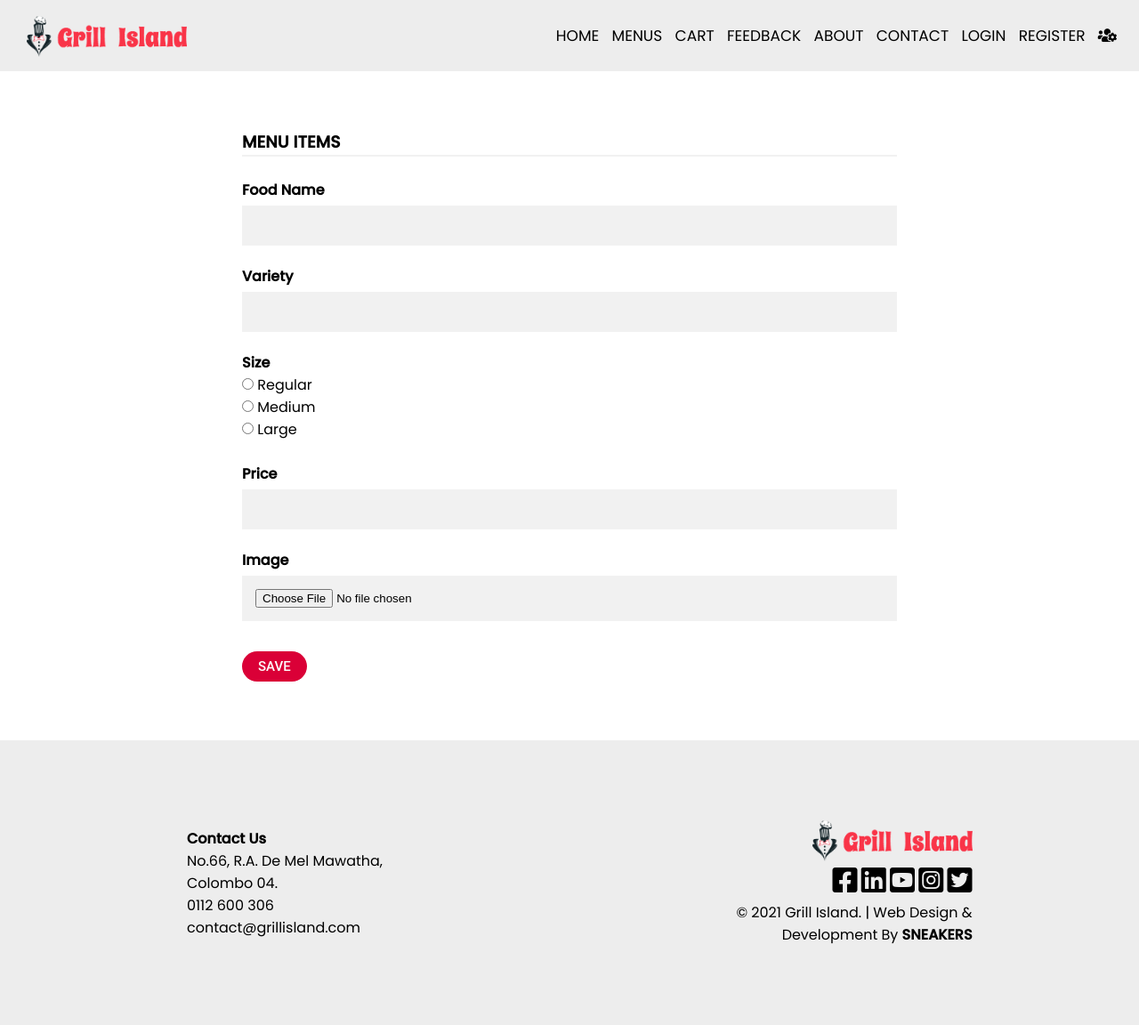
After one commit to akapez/grill-island-wdp, a PHP site: page /grill-island/foods.php in a window 1280 px wide. The commit adds this page. Shown: the whole page at 89% size. Run offline with PHP 8.4, Linux system fonts and the light colour scheme.

Commit message:
food item page design

```diff
--- a/feedback.php
+++ b/feedback.php
@@ -23,7 +23,7 @@
 
       <input class="fb_input" type="number" placeholder="Phone Number" id="phone" name="phone" required />
 
-      <label for="age">Select Gender</label><br />
+      <label for="gender">Select Gender</label><br />
       <input type="radio" id="male" name="gender" value="Male" />
       <label for="male">Male</label><br />
       <input type="radio" id="female" name="gender" value="Female" />
--- /dev/null
+++ b/foods.php
@@ -0,0 +1,42 @@
+<?php require_once 'includes/header.php'; ?>
+
+<!--banner-->
+<section class="fooditems-banner"></section>
+
+<div class="fooditems-form">
+    <form method="POST" action="" autocomplete="off">
+
+        <div class="fooditems-container">
+            <h3>MENU ITEMS</h3>
+            <hr />
+
+            <label for="foodName"><b>Food Name</b></label>
+            <input type="text" name="foodName"/>
+
+            <label for=" variety"><b>Variety</b></label>
+            <input type="text" name=" variety"/>
+
+            <label for="size"><b>Size</b></label><br />
+            <input type="radio" name="size" value="regular" />
+            <label for="regular">Regular</label><br />
+            <input type="radio" name="size" value="medium" />
+            <label for="medium">Medium</label><br />
+            <input type="radio" name="size" value="large" />
+            <label for="large">Large</label><br /><br />
+
+            <label for="price"><b>Price</b></label>
+            <input type="text" name="price"/>
+
+            <label for="price"><b>Image</b></label>
+            <input type="file" id="myFile" name="filename">
+
+            <button type="submit" name="submit-food" class="fooditembtn">
+                SAVE
+            </button>
+        </div>
+
+    </form>
+
+</div>
+
+<?php require_once 'includes/footer.php'; ?>
--- a/includes/header.php
+++ b/includes/header.php
@@ -24,10 +24,10 @@
     <link rel="stylesheet" href="./styles/index.css" />
     <!--profile css-->
     <link rel="stylesheet" href="./styles/profile.css" />
-    <!--update-profile css-->
-    <link rel="stylesheet" href="./styles/updateprofile.css" />
-    <!--order history css-->
-    <link rel="stylesheet" href="./styles/orderhistory.css" />
+    <!--user screen css-->
+    <link rel="stylesheet" href="./styles/userscreen.css" />
+    <!--admin screen css-->
+    <link rel="stylesheet" href="./styles/adminscreen.css" />
 
 
     <!-- CDN-font-awesome -->
--- a/styles/updateprofile.css
+++ b/styles/adminscreen.css
@@ -1,26 +1,18 @@
-.alert {
-  padding: 10px;
-  color: white;
-  margin-bottom: 5%;
-}
-
-.pro-banner {
+.fooditems-banner {
   height: calc(10vh - 15px);
 }
 
 /*form-section*/
-.profile-form {
+.fooditems-form {
   margin: 5% 20% 3% 20%;
-
 }
 
-.profile-container {
+.fooditems-container {
   padding: 16px;
   background-color: white;
 }
 
-.profile-form .profile-container input[type="text"],
-input[type="password"] {
+.fooditems-form .fooditems-container input[type="text"], input[type="file"] {
   width: 100%;
   padding: 15px;
   margin: 5px 0 22px 0;
@@ -29,8 +21,7 @@ input[type="password"] {
   background: #f1f1f1;
 }
 
-.profile-form .profile-container input[type="text"]:focus,
-input[type="password"]:focus {
+.fooditems-form .fooditems-container input[type="text"]:focus {
   background-color: #ddd;
   outline: none;
 }
@@ -40,7 +31,7 @@ hr {
   margin-bottom: 25px;
 }
 
-.updatebtn {
+.fooditembtn {
   background-color: #da0037;
   color: white;
   padding: 8px 18px 8px 18px;
@@ -57,13 +48,13 @@ hr {
 }
 
 @media screen and (max-width: 1024px) {
-  .profile-form {
-     height: 65vh;
+  .fooditems-form {
+    height: 65vh;
   }
 }
 
 @media screen and (max-width: 600px) {
-  .profile-form {
-    margin: 5% 10% 40% 10%;
+  .fooditems-form {
+    margin: 10% 10% 40% 10%;
   }
 }
--- a/styles/styles.css
+++ b/styles/styles.css
@@ -89,7 +89,7 @@ a:hover {
   nav ul li {
     display: block;
     margin: 50px 0;
-    line-height: 30px;
+    line-height: 10px;
   }
 
   nav ul li a {
--- /dev/null
+++ b/styles/userscreen.css
@@ -0,0 +1,107 @@
+.alert {
+  padding: 10px;
+  color: white;
+  margin-bottom: 5%;
+}
+
+.pro-banner {
+  height: calc(10vh - 15px);
+}
+
+/*form-section*/
+.profile-form {
+  margin: 5% 20% 3% 20%;
+
+}
+
+.profile-container {
+  padding: 16px;
+  background-color: white;
+}
+
+.profile-form .profile-container input[type="text"],
+input[type="password"] {
+  width: 100%;
+  padding: 15px;
+  margin: 5px 0 22px 0;
+  display: inline-block;
+  border: none;
+  background: #f1f1f1;
+}
+
+.profile-form .profile-container input[type="text"]:focus,
+input[type="password"]:focus {
+  background-color: #ddd;
+  outline: none;
+}
+
+hr {
+  border: 1px solid #f1f1f1;
+  margin-bottom: 25px;
+}
+
+.updatebtn {
+  background-color: #da0037;
+  color: white;
+  padding: 8px 18px 8px 18px;
+  border: none;
+  cursor: pointer;
+  border-radius: 25px;
+  text-transform: uppercase;
+  font-family: "Roboto", sans-serif;
+  font-weight: 500;
+  font-size: 15px;
+  display: block;
+  margin-top: 12px;
+  margin-bottom: 12px;
+}
+
+@media screen and (max-width: 1024px) {
+  .profile-form {
+     height: 65vh;
+  }
+}
+
+@media screen and (max-width: 600px) {
+  .profile-form {
+    margin: 10% 10% 40% 10%;
+  }
+}
+
+
+/*order history table*/
+.order_page_banner {
+  height: calc(30vh - 30px);
+}
+
+.orders-section {
+  margin: 0 10% 5% 10%;
+}
+
+#orders {
+  font-family: Arial, Helvetica, sans-serif;
+  border-collapse: collapse;
+  width: 100%;
+}
+
+#orders td,
+#orders th {
+  border: 1px solid #ddd;
+  padding: 8px;
+}
+
+#orders tr:nth-child(even) {
+  background-color: #f2f2f2;
+}
+
+#orders tr:hover {
+  background-color: #ddd;
+}
+
+#orders th {
+  padding-top: 12px;
+  padding-bottom: 12px;
+  text-align: left;
+  background-color: #04aa6d;
+  color: white;
+}
--- a/updateprofile.php
+++ b/updateprofile.php
@@ -2,7 +2,6 @@
 require_once 'includes/header.php';
 include_once("./config/Database.php");
 include_once("./config/variables.php");
-session_start();
 if(!$_SESSION['email']) {
   header("location: " .$host);
   die();
--- a/users/UserInterface.php
+++ b/users/UserInterface.php
@@ -122,7 +122,7 @@ class UserInterface
             ' . $successMessage . '
             <div class="card" style="background: #261C2C">
               <div class="card_container">
-                <a class="profile_link" href=""><h4><i class="fas fa-hamburger" style="margin-right: 5px"></i><b>ADD FOOD ITEMS</b></h4></a>
+                <a class="profile_link" href="foods.php"><h4><i class="fas fa-hamburger" style="margin-right: 5px"></i><b>ADD FOOD ITEMS</b></h4></a>
               </div>
             </div>
 
```
Also changed, not shown: styles/orderhistory.css (deleted, +0 -36 lines).
